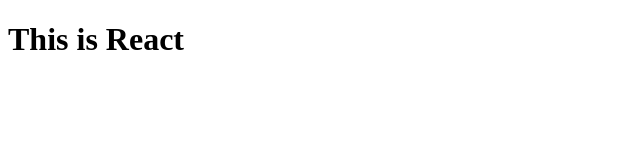
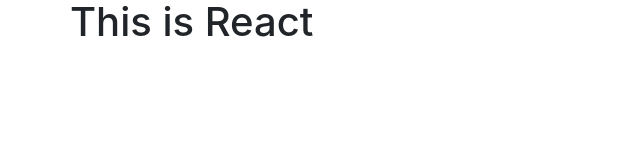
Before and after one commit to davemaurer/react-from-scratch-one, a React app: page / in a window 1280 px wide. Shown: the whole page, without its empty margins (0-640 px from the left). Built offline with nearby package versions, Linux system fonts and the light colour scheme.

Commit message:
add bootstrap link to index.html, and add styling to index.js

```diff
--- a/src/app/index.js
+++ b/src/app/index.js
@@ -4,8 +4,12 @@
 class App extends React.Component {
   render() {
     return (
-      <div>
-        <h1>This is React</h1>
+      <div className="container">
+        <div className="row">
+          <div className="col-xs-10 col-xs-offset-1">
+            <h1>This is React</h1>
+          </div>
+        </div>
       </div>
     )
   }
--- a/src/index.html
+++ b/src/index.html
@@ -3,6 +3,8 @@
 <head>
   <meta charset="UTF-8">
   <title>React-from-scratch-One</title>
+  <link rel="stylesheet" href="https://maxcdn.bootstrapcdn.com/bootstrap/4.0.0-beta/css/bootstrap.min.css"
+        integrity="sha384-/Y6pD6FV/Vv2HJnA6t+vslU6fwYXjCFtcEpHbNJ0lyAFsXTsjBbfaDjzALeQsN6M" crossorigin="anonymous">
 </head>
 <body>
 <div id="app"></div>
```
